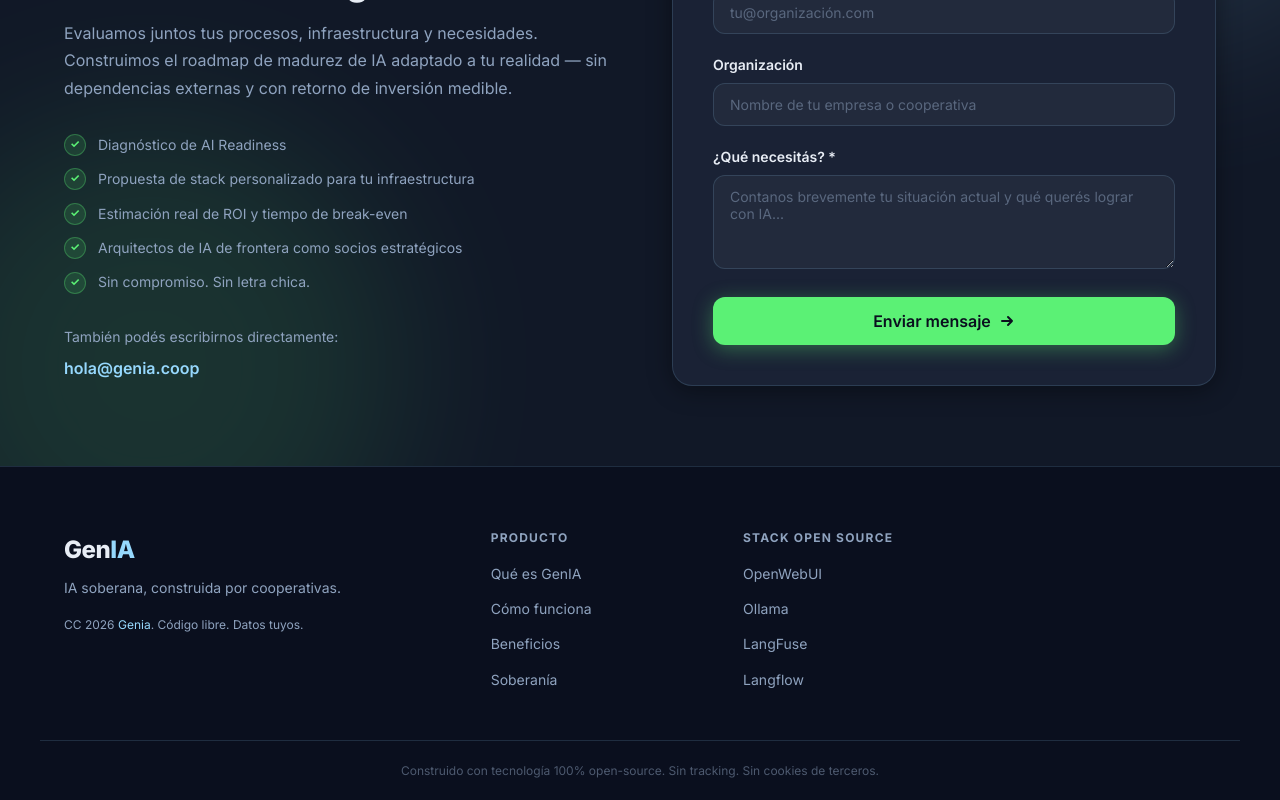
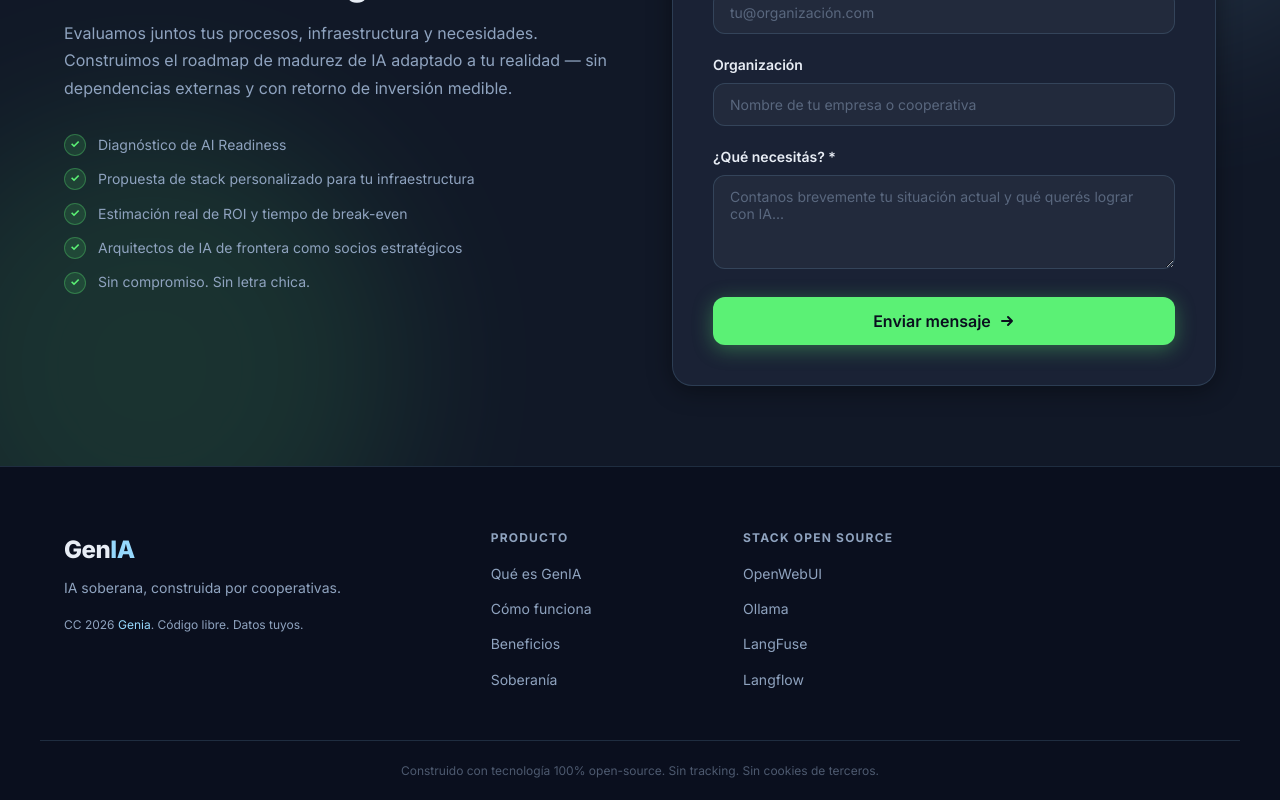
Before and after one commit to nicolasdimarco/GenIA, a React (Vite) app: page / in a window 1280 px wide. Shown: the part 6030-6830 px from the top of the page. Built offline with nearby package versions, Linux system fonts and the light colour scheme; no server answers.

Commit message:
chore(cta): ocultar enlace de contacto directo por mail

```diff
--- a/src/components/CTA.jsx
+++ b/src/components/CTA.jsx
@@ -90,12 +90,12 @@ export default function CTA() {
               ))}
             </ul>
 
-            <div className="cta__contact-links">
+{/*             <div className="cta__contact-links">
               <p>{t.cta.directContact}</p>
               <a href="mailto:hola@genia.coop" className="cta__email">
                 hola@genia.coop
               </a>
-            </div>
+            </div> */}
           </div>
 
           <div className="cta__form-wrap">
```
